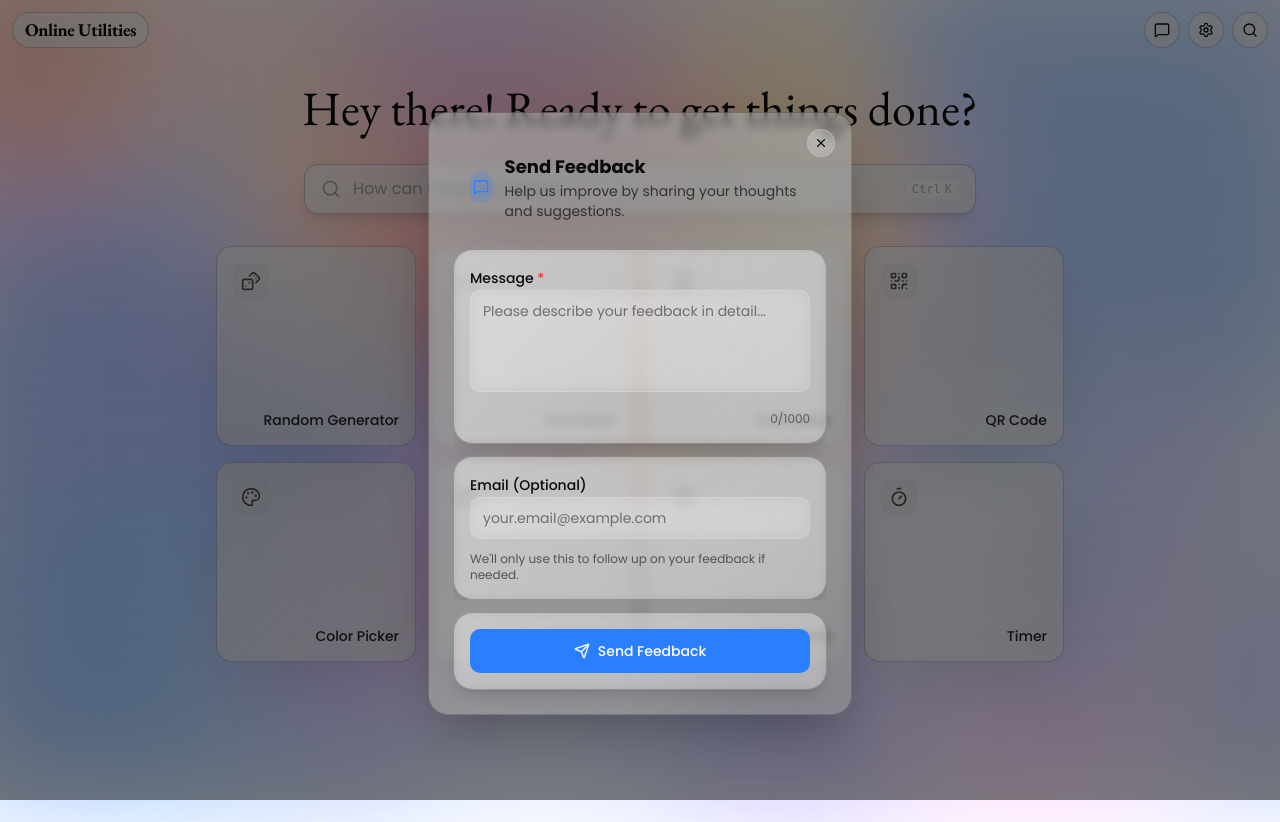
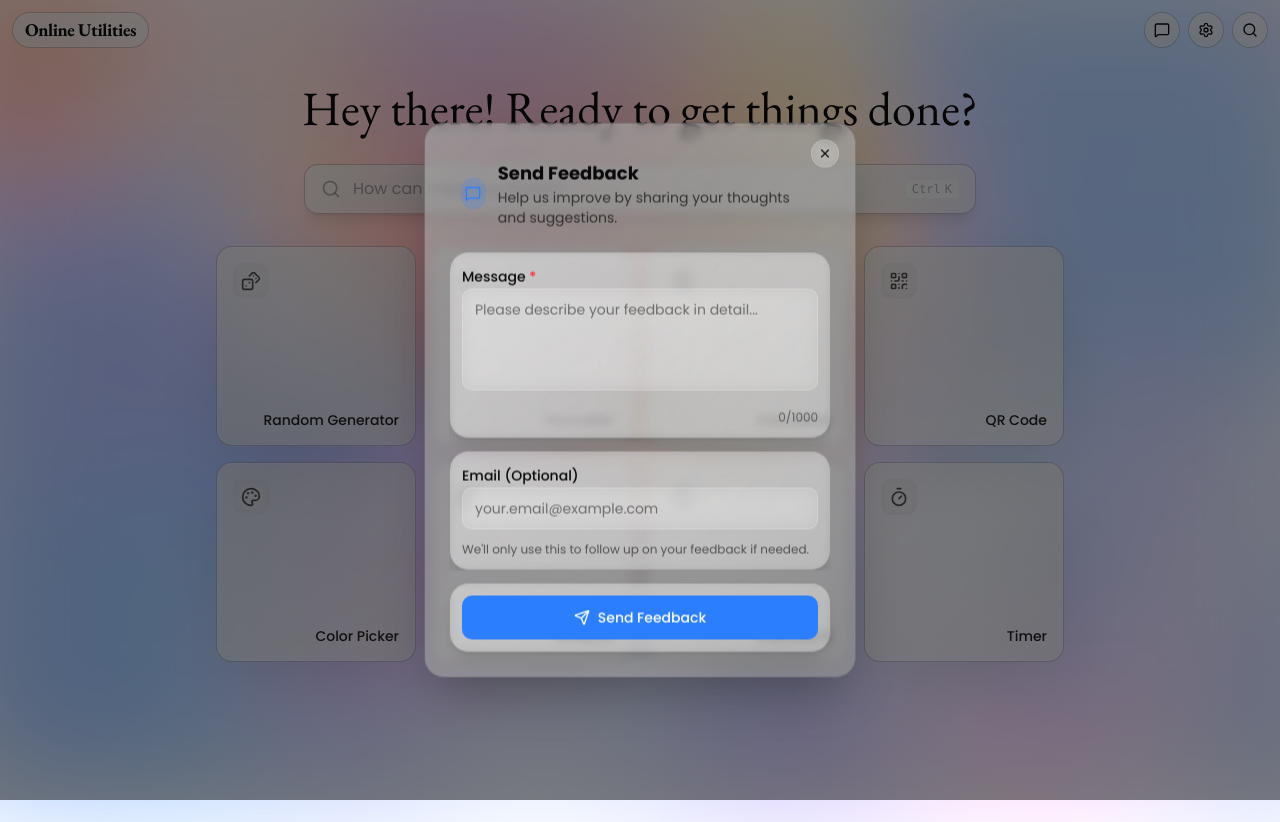
Before and after one commit to jaycho1214/onlineutilities, a Next.js app: page / in a window 1280 px wide. Both pictures are taken after a click on the button 1162 px from the left and 30 px from the top of the page. Built offline with nearby package versions, Linux system fonts and the light colour scheme; no server answers.

Commit message:
fix: reduce padding in FeedbackDialog for improved layout consistency

```diff
--- a/src/features/feedback/components/feedback-dialog.tsx
+++ b/src/features/feedback/components/feedback-dialog.tsx
@@ -151,7 +151,7 @@ export function FeedbackDialog({ open, onOpenChange }: FeedbackDialogProps) {
   return (
     <Dialog open={open} onOpenChange={handleClose}>
       <DialogContent
-        className="w-full max-w-sm sm:max-w-md h-[90vh] sm:h-auto max-h-[600px] p-2 sm:p-3"
+        className="w-full max-w-sm sm:max-w-md h-[90vh] sm:h-auto max-h-[600px] p-1 sm:p-2"
         showCloseButton={false}
       >
         <VisuallyHidden>
@@ -167,7 +167,7 @@ export function FeedbackDialog({ open, onOpenChange }: FeedbackDialogProps) {
 
         <div className="flex flex-col h-full gap-3">
           {/* Header */}
-          <div className="p-4">
+          <div className="p-3">
             <div className="flex items-center gap-3">
               <div className="w-8 h-8 rounded-full bg-blue-500/20 flex items-center justify-center">
                 <MessageSquare className="w-4 h-4 text-blue-500" />
@@ -183,7 +183,7 @@ export function FeedbackDialog({ open, onOpenChange }: FeedbackDialogProps) {
           <div className="flex-1 overflow-y-auto min-h-0 space-y-3">
             {/* Message */}
             <GlassSurface className="shadow-lg">
-              <div className="p-4">
+              <div className="p-3">
                 <div className="space-y-3">
                   <label htmlFor="message" className="text-sm font-medium">
                     {t("form.message")} <span className="text-red-500">*</span>
@@ -220,7 +220,7 @@ export function FeedbackDialog({ open, onOpenChange }: FeedbackDialogProps) {
 
             {/* Email */}
             <GlassSurface className="shadow-lg">
-              <div className="p-4">
+              <div className="p-3">
                 <div className="space-y-3">
                   <label htmlFor="email" className="text-sm font-medium">
                     {t("form.email")}
@@ -253,7 +253,7 @@ export function FeedbackDialog({ open, onOpenChange }: FeedbackDialogProps) {
 
           {/* Footer */}
           <GlassSurface className="shadow-lg">
-            <div className="p-4">
+            <div className="p-3">
               <button
                 onClick={handleSubmit}
                 disabled={isSubmitting}
```
